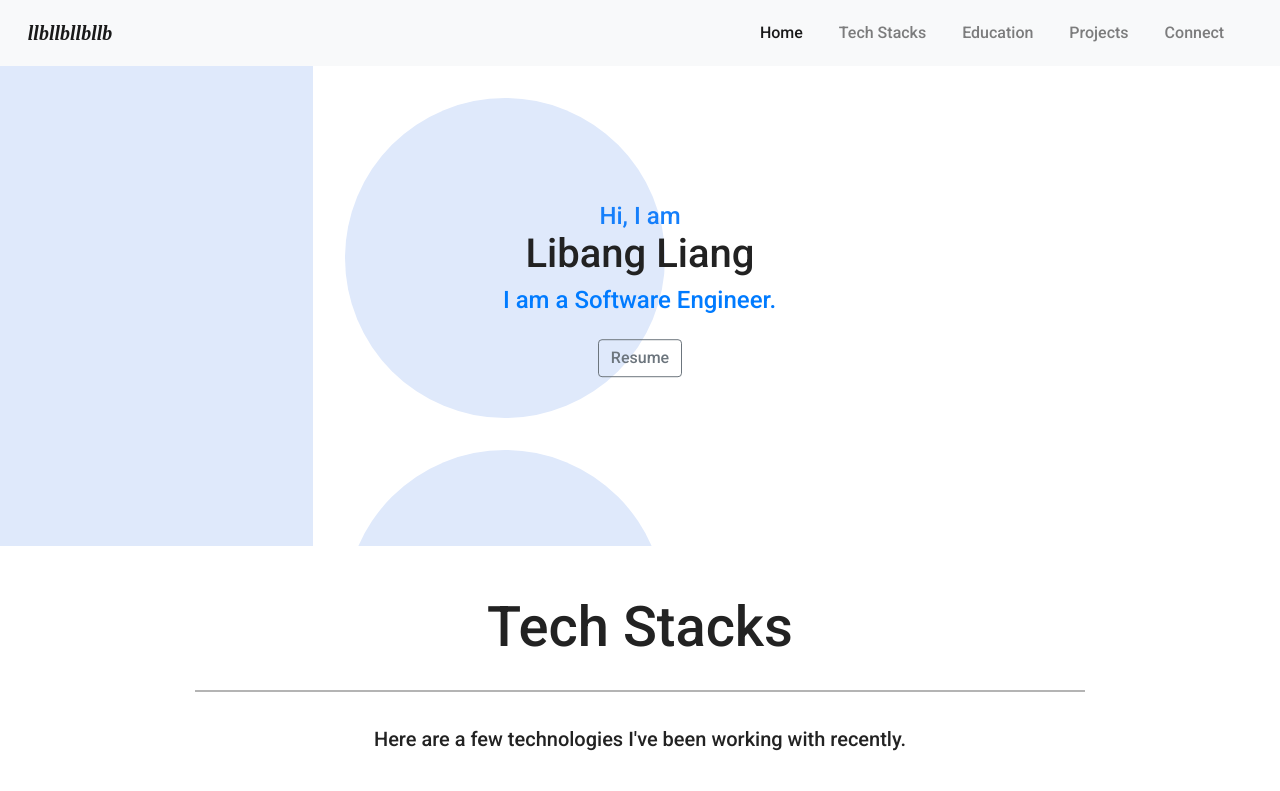
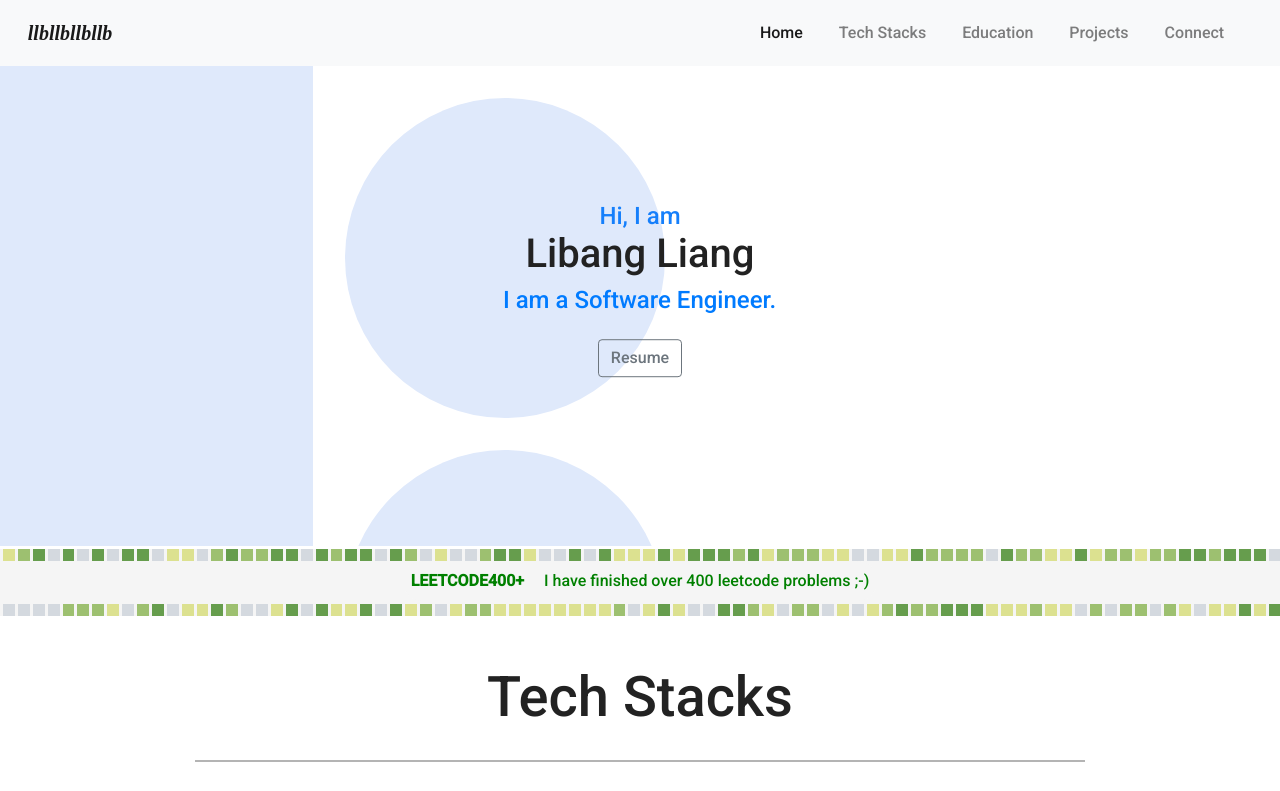
Before and after one commit to llbllbllbllb/llbllbllbllb.github.io, a plain HTML site: page index.html in a window 1280 px wide. Shown: the top 791 px of the page. Drawn offline with nearby package versions, Linux system fonts and the light colour scheme; a web font is replaced by a local one.

Commit message:
Add leetcode banner

```diff
--- a/index.html
+++ b/index.html
@@ -125,6 +125,8 @@
 
             </div>
 
+
+
             <div id="big-background">
                 <div class="row padding">
                     <div class="col-4 col-lg-3 color-holder">
@@ -142,6 +144,43 @@
 
             </div>
 
+        </div>
+
+        <div class="leetcode_banner">
+            <div class="rect_part_before"></div>
+            <p id="leetcode_text"><b>LEETCODE400+</b>  &nbsp&nbsp&nbsp I have finished over 400 leetcode problems ;-)</p>
+            <div class="rect_part_after"></div>
+            <script>
+
+                function add_one_rect(container){
+                    container[0].innerHTML = "";
+                    var j_lim = window.innerWidth/15;
+                    for(let i = 0; i<1; i++){
+                        let rect_col = document.createElement("div");
+                        rect_col.classList.add("rect_col");
+                        for(let j = 0; j< j_lim; j++){
+                            var rect = document.createElement("div");
+                            rect.classList.add("rect");
+                            let color = Math.floor(Math.random() * 4);
+                            rect.classList.add("rect_color_"+color);
+                            rect_col.appendChild(rect);
+                            console.log("hi");
+
+                        }
+                        container[0].appendChild(rect_col);
+
+                    }
+                }
+                function add_rect(){
+                    add_one_rect(document.getElementsByClassName("rect_part_before"));
+                    add_one_rect(document.getElementsByClassName("rect_part_after"));
+                }
+                add_rect();
+                window.onresize = function(event) {
+                    add_rect();
+                };
+
+            </script>
         </div>
 
 
--- a/style.css
+++ b/style.css
@@ -67,10 +67,58 @@ html, body{
     margin-top: 1rem;
 }
 
+
+.rect {
+    width: 12px;
+    height: 12px;
+    margin-left: 3px;
+    background-color: #d4d9df;
+}
+
+.rect_color_1 {
+    background-color: #dce190;
+}
+.rect_color_2 {
+    background-color: #9dc070;
+}
+.rect_color_3 {
+    background-color: #669d4d;
+}
+
+.rect_col {
+    display: flex;
+    margin-top: 3px;
+}
+
+
+.rect_part {
+
+
+}
+
 #hiiam {
     margin: 0;
     color: #157FFB;
 }
+
+.leetcode_banner {
+    background-color: rgb(245,245,245);
+    color: green;
+    justify-content: center;
+    align-items: center;
+}
+
+#leetcode_text {
+    top: 0;
+    border-radius: 100px;
+    width: fit-content;
+    background-color: rgb(245,245,245);
+    padding: .5rem;
+    margin: auto;
+
+
+}
+
 
 
 .circle-icon {
@@ -403,6 +451,10 @@ ul.timeline > li:before {
         top: 40%;
     }
 
+    #leetcode_text {
+        font-size: x-small;
+    }
+
     .carousel-caption h1 {
         font-size: 180%
     }
@@ -507,6 +559,7 @@ hr.light {
 
 
 
+
 /*
 Extra small (xs) devices (portrait phones, less than 576px)
 No media query since this is the default in Bootstrap
```
